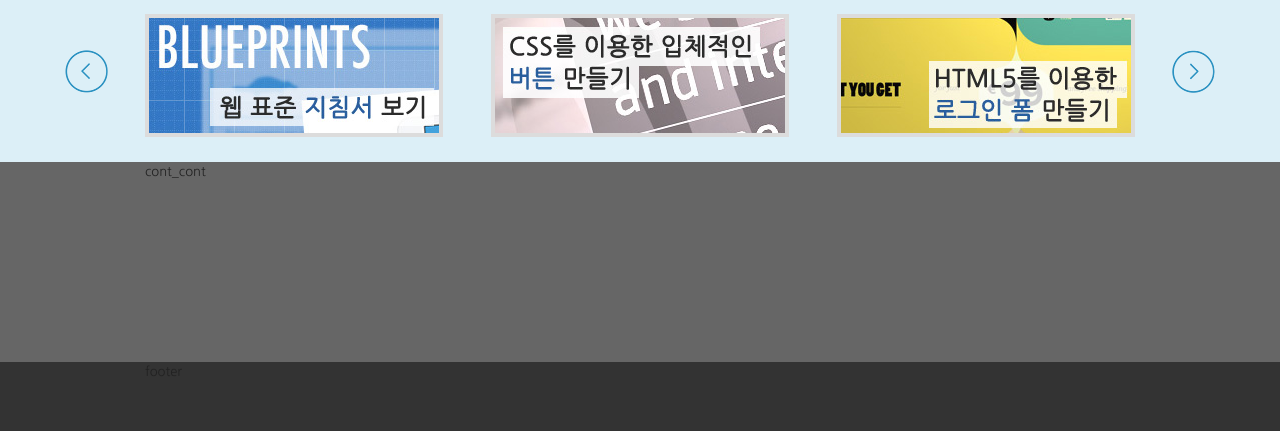
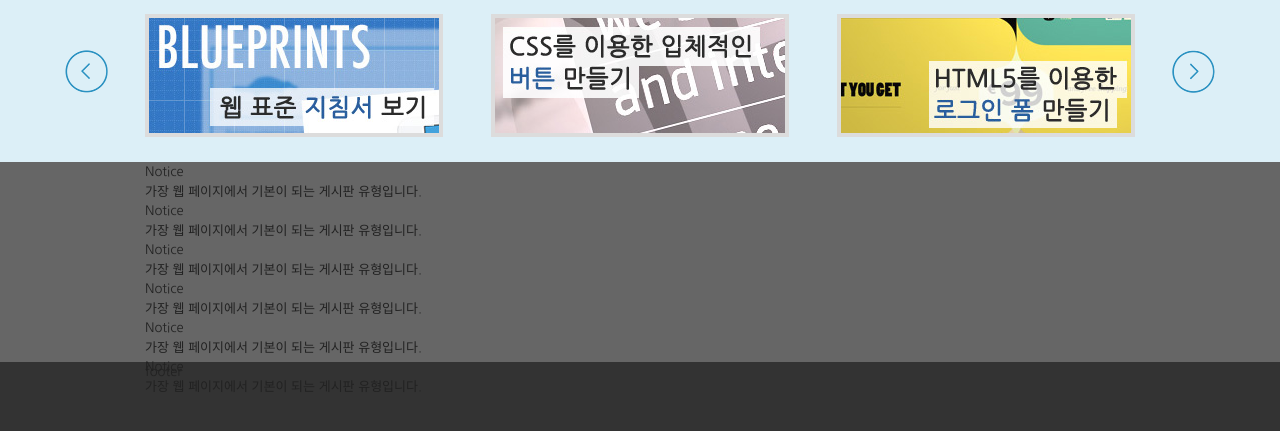
Before and after one commit to chad1010/realweb, a plain HTML site: page index.html in a window 1280 px wide. Shown: the part 633-1064 px from the top of the page. Drawn offline with Linux system fonts and the light colour scheme; a web font is replaced by a local one.

Commit message:
Add files via upload

```diff
--- a/index.html
+++ b/index.html
@@ -142,7 +142,34 @@
             </div>
             <!-- //con_ban -->
             <div id="cont_cont">
-                <div class="container">cont_cont</div>
+                <div class="container">
+                  <div class="cont">
+                    <div class="column col1">
+                      <h3><span class="ico_img ir_pm">아이콘</span><span class="ico_tit">Notice</span></h3>
+                      <p class="ico_desc">가장 웹 페이지에서 기본이 되는 게시판 유형입니다.</p>
+                    </div><!-- //col1 -->
+                    <div class="column col2">
+                      <h3><span class="ico_img ir_pm">아이콘</span><span class="ico_tit">Notice</span></h3>
+                      <p class="ico_desc">가장 웹 페이지에서 기본이 되는 게시판 유형입니다.</p>
+                    </div><!-- //col2 -->
+                    <div class="column col3">
+                      <h3><span class="ico_img ir_pm">아이콘</span><span class="ico_tit">Notice</span></h3>
+                      <p class="ico_desc">가장 웹 페이지에서 기본이 되는 게시판 유형입니다.</p>
+                    </div><!-- //col3 -->
+                    <div class="column col4">
+                      <h3><span class="ico_img ir_pm">아이콘</span><span class="ico_tit">Notice</span></h3>
+                      <p class="ico_desc">가장 웹 페이지에서 기본이 되는 게시판 유형입니다.</p>
+                    </div><!-- //col4 -->
+                    <div class="column col5">
+                      <h3><span class="ico_img ir_pm">아이콘</span><span class="ico_tit">Notice</span></h3>
+                      <p class="ico_desc">가장 웹 페이지에서 기본이 되는 게시판 유형입니다.</p>
+                    </div><!-- //col5 -->
+                    <div class="column col6">
+                      <h3><span class="ico_img ir_pm">아이콘</span><span class="ico_tit">Notice</span></h3>
+                      <p class="ico_desc">가장 웹 페이지에서 기본이 되는 게시판 유형입니다.</p>
+                    </div><!-- //col6 -->
+                  </div>
+                </div>
             </div>
             <!-- //cont_cont -->
         </div>
```
